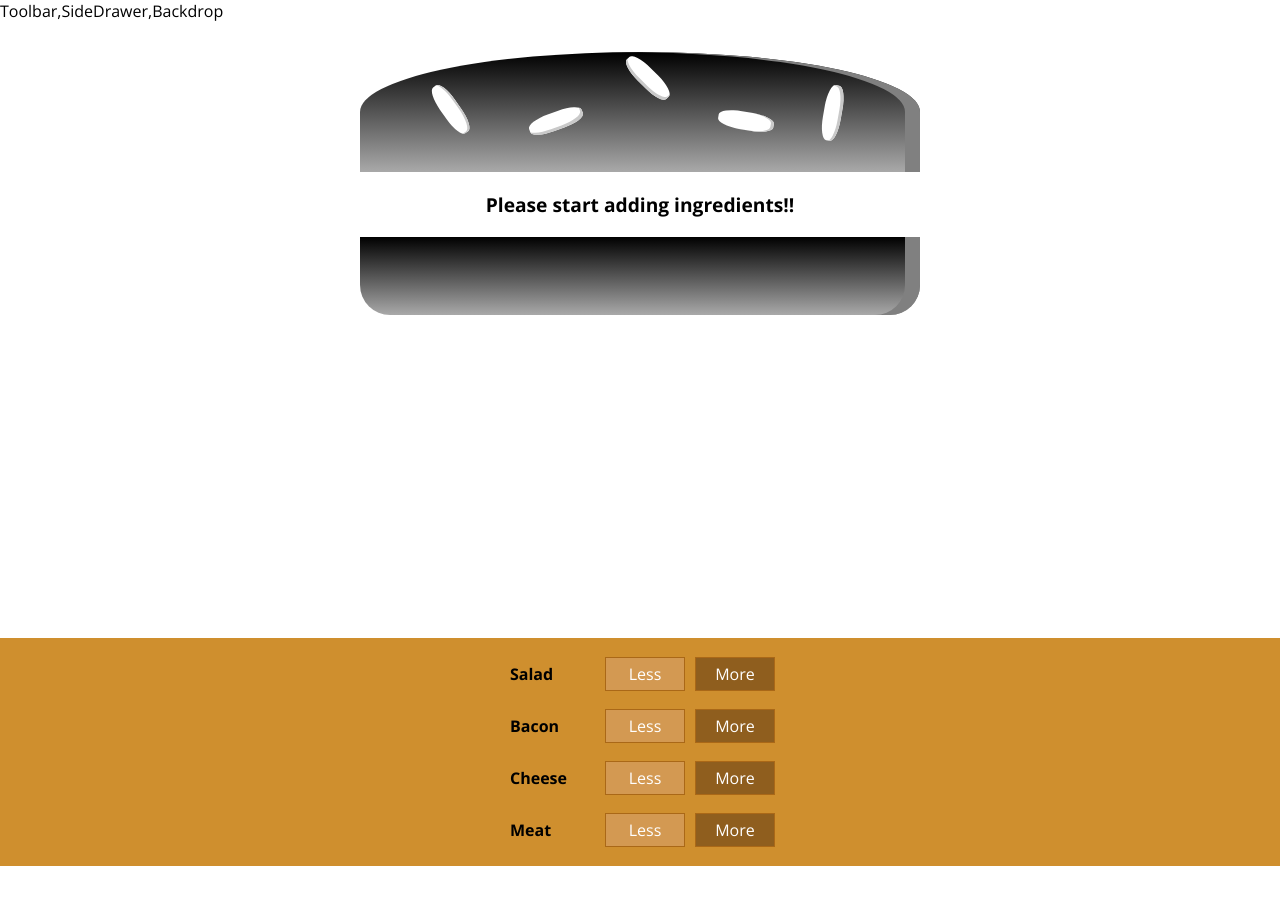
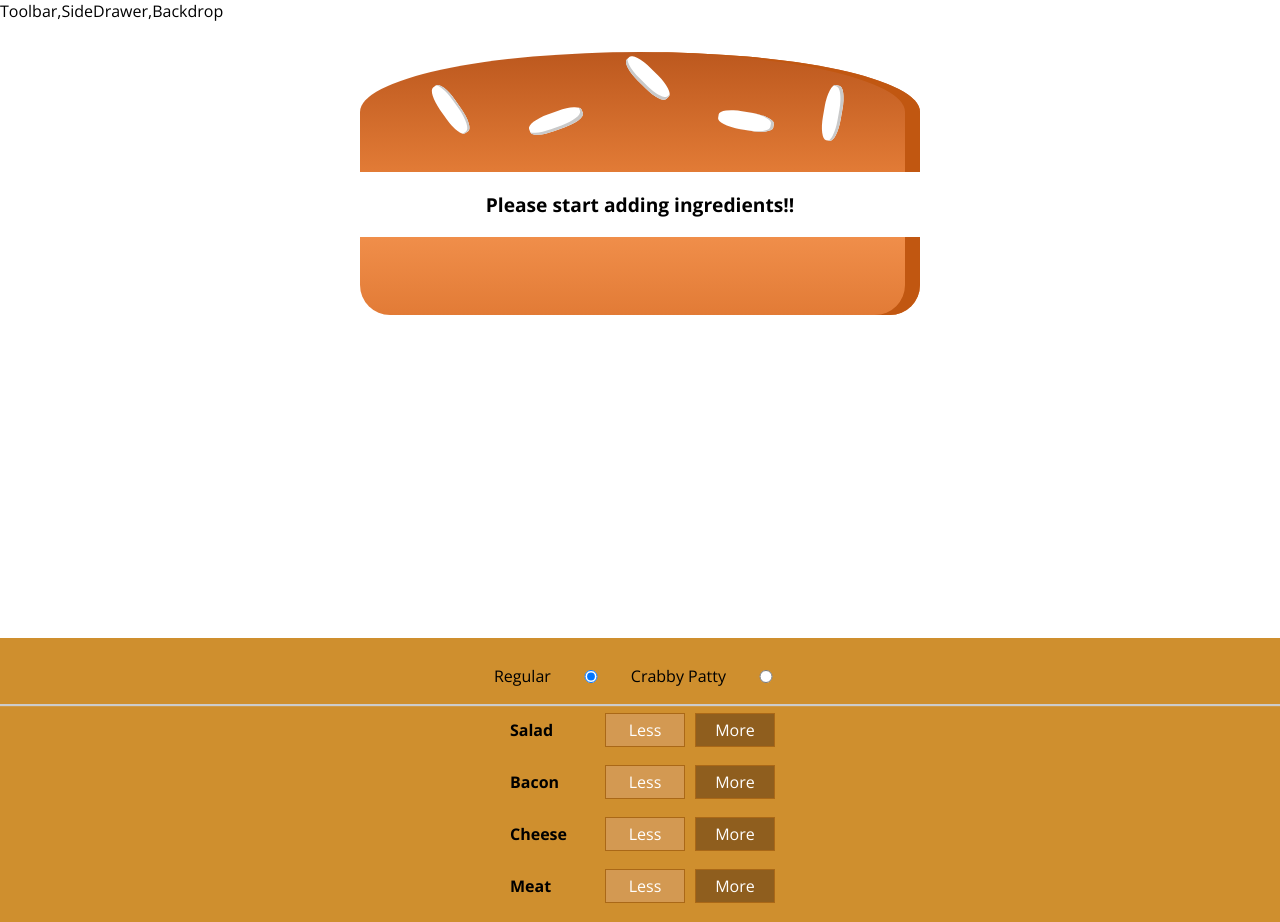
Before and after one commit to SethJB/BurgerBuilderProject, a React (Create React App) app: page / in a window 1280 px wide. Before the commit the page ends 866 px from the top, so only its background shows below. Built offline with nearby package versions, Linux system fonts and the light colour scheme.

Commit message:
add ability to switch from different types of burgers

```diff
--- a/src/components/Burger/BuildControls/BuildControl/BuildControl.js
+++ b/src/components/Burger/BuildControls/BuildControl/BuildControl.js
@@ -5,7 +5,7 @@ const buildControl = (props) => (
     <div className={classes.BuildControl}>
         <div className={classes.Label}>{props.label}</div>
         <button className={classes.Less}>Less</button>
-        <button className={classes.More} onClick={props.added}>More</button>
+        <button className={classes.More} value={props.value} onClick={props.added}>More</button>
     </div>
 );
 
--- /dev/null
+++ b/src/components/Burger/BuildControls/BuildControl/BurgerSelecter.js
@@ -0,0 +1,22 @@
+import React from 'react';
+import PropTypes from 'prop-types';
+import classes from './BurgerSelector.module.css';
+
+const selectType = (props) => (
+    <div className={classes.BurgerSelector}>
+        <label className={classes.Label}>{props.label}</label>
+        <input
+            type='radio'
+            id={props.name.concat('_radio')}
+            onChange={props.handleChangeType}
+            checked={props.typeBurgerCheck === props.name}
+            onClick={props.changeType}
+            readOnly
+            />
+    </div>
+);
+    selectType.propTypes = {
+        name: PropTypes.string.isRequired
+    };
+
+export default selectType;
--- /dev/null
+++ b/src/components/Burger/BuildControls/BuildControl/BurgerSelector.module.css
@@ -0,0 +1,26 @@
+.BurgerSelector {
+    display: flex;
+    justify-content: space-between;
+    align-items: center;
+    margin: 2px 0;
+}
+.BurgerSelector label {
+    display: inline;
+    font: inherit;
+    font-display: bold;
+    text-align: right;
+    padding: 5px;
+    margin: 0 5px;
+    cursor: pointer;
+    outline: none;
+}
+.BurgerSelector input {
+    display: inline-block;
+    font: inherit;
+    padding: 5px;
+    margin: 0 5px;
+    width: 50px;
+    border: 1px solid #aa6817;
+    cursor: pointer;
+    outline: none;
+}
--- a/src/components/Burger/BuildControls/BuildControls.js
+++ b/src/components/Burger/BuildControls/BuildControls.js
@@ -1,23 +1,61 @@
 import React from 'react';
 import classes from './BuildControls.module.css';
 import BuildControl from './BuildControl/BuildControl';
+import BurgerSelector from './BuildControl/BurgerSelecter';
 
-const controls = [
+
+const typeOfBurger = [
+    {label: 'Regular', type: 'regular'},
+    {label: 'Crabby Patty', type: 'crabbypatty'},
+];
+let controls = [ ];
+const buildControls = (props) => {
+
+    switch (props.typeBurger) {
+        case 'crabbypatty':
+            controls = [
+                {label: 'Salad', type: 'crabbysalad'},
+                {label: 'Bacon', type: 'bacon'},
+                {label: 'Cheese', type: 'crabbycheese'},
+                {label: 'Patty', type: 'crabbypatty'},
+            ];
+            break;
+
+        default:
+        controls = [
             {label: 'Salad', type: 'salad'},
             {label: 'Bacon', type: 'bacon'},
             {label: 'Cheese', type: 'cheese'},
             {label: 'Meat', type: 'meat'},
             ];
-const buildControls = (props) => (
+            break;
+    }
+
+
+   return (
         <div className={classes.BuildControls}>
+            <div className={classes.TypeSelector}>
+            {typeOfBurger.map(bgr => (
+                    <BurgerSelector
+                        key={bgr.label}
+                        label={bgr.label}
+                        name={bgr.type}
+                        typeBurgerCheck={props.typeBurger}
+                        changeType={() => props.typeOfBurger(bgr.type)}
+                        handleChange={props.handleChangetype}
+                    />
+                ))}
+                </div>
                 {controls.map(ctrl => (
                         <BuildControl
                             key={ctrl.label}
                             label={ctrl.label}
+                            value={ctrl.type}
                             added={() => props.ingredientAdded(ctrl.type)}
                         />
                 ))}
         </div>
-);
+   )
+   };
 
 export default buildControls;
--- a/src/components/Burger/BuildControls/BuildControls.module.css
+++ b/src/components/Burger/BuildControls/BuildControls.module.css
@@ -8,3 +8,13 @@
     margin: auto;
     padding: 10px 0;
 }
+.TypeSelector {
+    width: 100%;
+    background-color: #cf8f2e;
+    display: flex;
+    flex-flow: row;
+    align-items: center;
+    box-shadow: 0 2px 1px #ccc;
+    padding: 10px 0;
+    justify-content: center;
+}
--- a/src/components/Burger/Burger.js
+++ b/src/components/Burger/Burger.js
@@ -4,6 +4,8 @@ import BurgerIngredient from './BurgerIngredient/BurgerIngredient'
 
 
 const burger = (props) => {
+    let breadBottom = <BurgerIngredient type="bread-bottom"/>;
+    let breadTop = <BurgerIngredient type="bread-top"/>;
     let transformedIngredients = Object.keys(props.ingredients)
     .map(igKey => {
         return [...Array(props.ingredients[igKey])].map((_, i) => {
@@ -16,11 +18,22 @@ const burger = (props) => {
     if (transformedIngredients.length === 0){
         transformedIngredients = <p>Please start adding ingredients!!</p>
     }
+    switch (props.typeBurger) {
+        case 'crabbypatty':
+            breadBottom = <BurgerIngredient type="bread-bottom-black"/>;
+            breadTop = <BurgerIngredient type="bread-top-black"/>;
+            break;
+
+        default:
+            breadBottom = <BurgerIngredient type="bread-bottom"/>;
+            breadTop = <BurgerIngredient type="bread-top"/>;
+            break;
+    }
     return (
         <div className={classes.Burger}>
-            <BurgerIngredient type="bread-top-black"/>
+            {breadTop}
             {transformedIngredients}
-            <BurgerIngredient type="bread-bottom-black"/>
+            {breadBottom}
         </div>
     );
 
--- a/src/components/Burger/BurgerIngredient/BurgerIngredient.js
+++ b/src/components/Burger/BurgerIngredient/BurgerIngredient.js
@@ -41,7 +41,10 @@ class BurgerIngredient extends Component {
                 case ('cheese'):
                     ingredient = <div className={classes.Cheese}></div>
                 break;
-                case ('swiss-cheese'):
+                case ('crabbycheese'):
+                    ingredient = <div className={classes.CrabbyCheese}></div>
+                break;
+                case ('swisscheese'):
                     ingredient = (
                         <div className={classes.Cheese}>
                             <div className={classes.Seeds1}></div>
@@ -54,6 +57,9 @@ class BurgerIngredient extends Component {
                 case ('salad'):
                     ingredient = <div className={classes.Salad}></div>
                 break;
+                case ('crabbysalad'):
+                    ingredient = <div className={classes.CrabbySalad}></div>
+                break;
             default:
             ingredient = null;
             }
--- a/src/components/Burger/BurgerIngredient/BurgerIngredient.module.css
+++ b/src/components/Burger/BurgerIngredient/BurgerIngredient.module.css
@@ -101,7 +101,7 @@
   background: linear-gradient(#7f3608, green);
 }
 
-.Cheese {
+.Cheese, .CrabbyCheese {
     width: 90%;
     height: 4.5%;
     margin: 2% auto;
@@ -109,14 +109,19 @@
     border-radius: 20px;
 }
 
-.Salad {
+.CrabbyCheese {
+  background: linear-gradient(#6c9de6, 	#000099);
+}
+.Salad, .CrabbySalad {
     width: 85%;
     height: 7%;
     margin: 2% auto;
     background: linear-gradient(#228c1d, #91ce50);
     border-radius: 20px;
 }
-
+.CrabbySalad {
+  background: linear-gradient(tan, #91ce50);
+}
 .Bacon {
     width: 80%;
     height: 3%;
--- a/src/containers/BurgerBuilder/BurgerBuilder.js
+++ b/src/containers/BurgerBuilder/BurgerBuilder.js
@@ -10,20 +10,29 @@ const INGREDIENT_PRICE = {
     meat: 1.3,
     bacon: 0.7
 }
-
+const defaultIngredients = {
+    salad: 0,
+    crabbysalad: 0,
+    bacon: 0,
+    cheese: 0,
+    crabbycheese: 0,
+    crabbypatty: 0,
+    meat: 0,
+    swisscheese: 0
+};
 class BurgerBuilder extends Component{
     state = {
-        ingredients: {
-            salad: 0,
-            bacon: 0,
-            cheese: 0,
-            meat: 0
-
-        },
-        totalPrice: 4
+        ingredients: defaultIngredients,
+        totalPrice: 4,
+        typeBurger: 'regular'
 
     }
-
+    handleChange(event) {
+        this.setState({typeBurger: event.target.value});
+      }
+    selectTypeOfBurger = (type) => {
+        this.setState({typeBurger: type, ingredients: defaultIngredients, totalPrice: 4});
+    };
     addIngredientHandler = (type) => {
         const oldCount = this.state.ingredients[type];
         const updatedCount = oldCount + 1;
@@ -46,9 +55,12 @@ class BurgerBuilder extends Component{
     render(){
         return (
             <Aux>
-                <Burger ingredients={this.state.ingredients}/>
+                <Burger ingredients={this.state.ingredients} typeBurger={this.state.typeBurger}/>
                  <BuildControls
                     ingredientAdded={this.addIngredientHandler}
+                    typeOfBurger={this.selectTypeOfBurger}
+                    typeBurger={this.state.typeBurger}
+                    handleTypeChange={this.handleChange}
                  />
             </Aux>
         );
```
Lines whose indentation alone changed are shown as unchanged.
